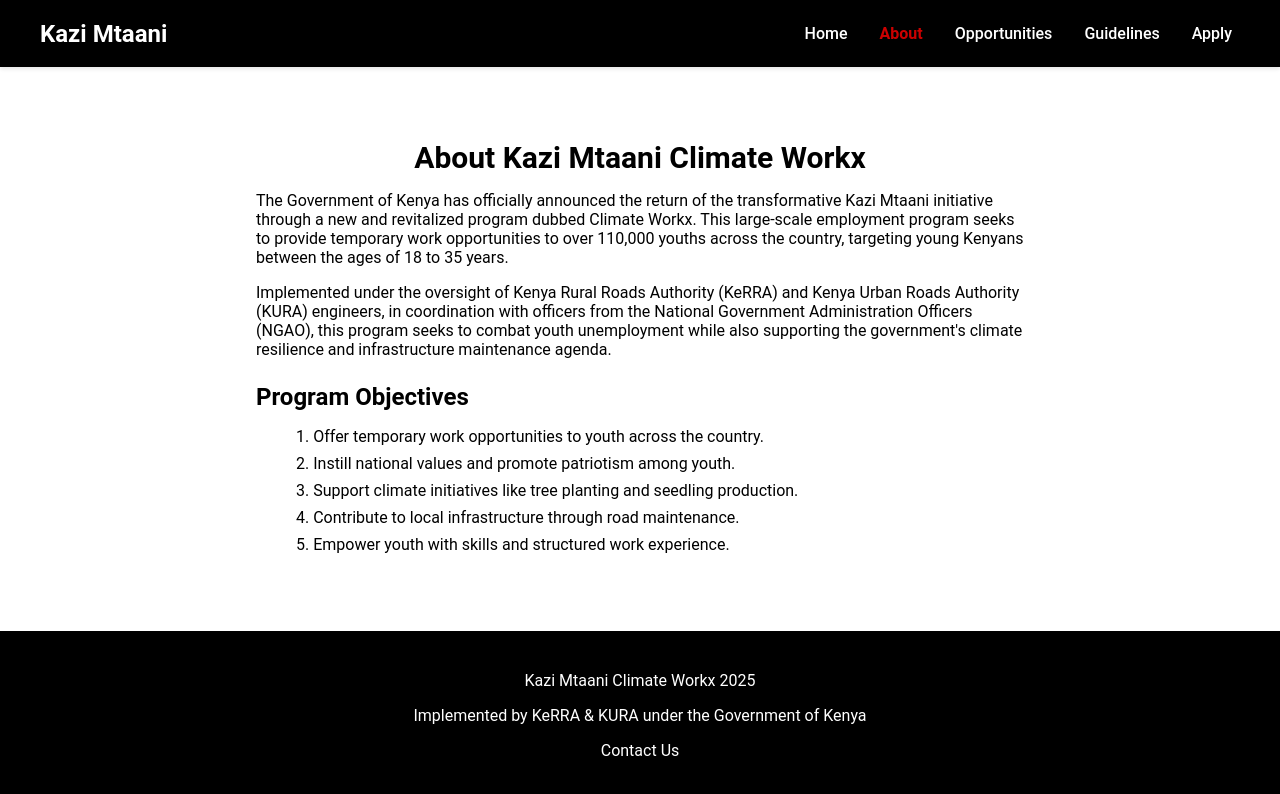
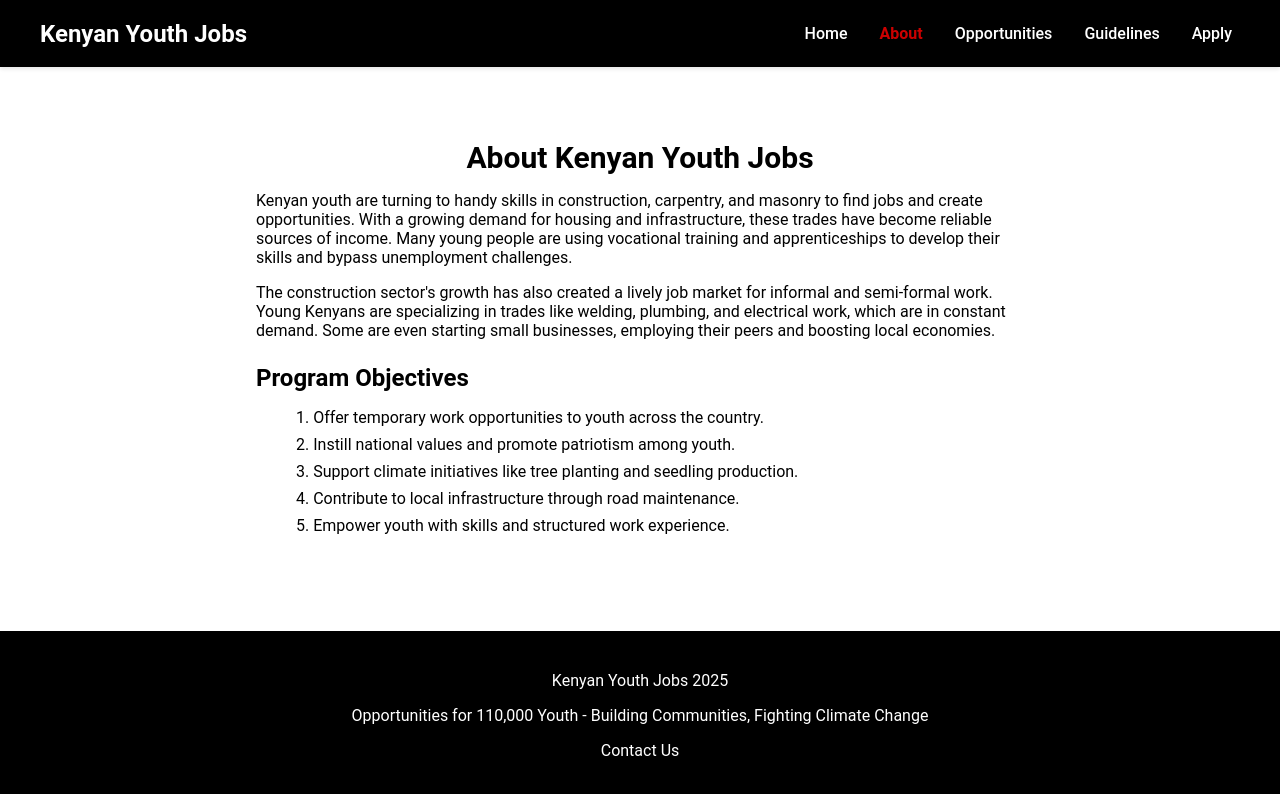
Before and after one commit to KelluuhShit/ajirakenya, a React (Create React App) app: page /about in a window 1280 px wide. Shown: the top 794 px of the page. Built offline with nearby package versions, Linux system fonts and the light colour scheme.

Commit message:
updaeted app content

```diff
--- a/src/components/Footer.js
+++ b/src/components/Footer.js
@@ -4,12 +4,12 @@
   return (
     <footer className="footer">
       <div className="container">
-        <p className="footer-text">Kazi Mtaani Climate Workx 2025</p>
+        <p className="footer-text">Kenyan Youth Jobs 2025</p>
         <p className="footer-text">
-          Implemented by KeRRA & KURA under the Government of Kenya
+         Opportunities for 110,000 Youth - Building Communities, Fighting Climate Change
         </p>
         <p>
-          <a href="mailto:info@kazimtaani.go.ke" className="footer-link">
+          <a href="mailto:info@jobsforyouths.com" className="footer-link">
             Contact Us
           </a>
         </p>
--- a/src/components/Header.js
+++ b/src/components/Header.js
@@ -19,7 +19,7 @@
           transition={{ duration: 0.5 }}
         >
           <Link to="/" className="logo">
-            Kazi Mtaani
+            Kenyan Youth Jobs
           </Link>
         </motion.div>
         <button className="menu-toggle" onClick={toggleMenu} aria-label="Toggle navigation menu">
--- a/src/components/Hero.js
+++ b/src/components/Hero.js
@@ -14,7 +14,7 @@
           transition={{ duration: 0.8 }}
           className="hero-title"
         >
-          Kazi Mtaani Climate Workx 2025
+          Kenyan Youth Jobs 2025
         </motion.h1>
         <motion.p
           initial={{ opacity: 0 }}
--- a/src/pages/About.js
+++ b/src/pages/About.js
@@ -12,21 +12,20 @@
   return (
     <section className="about-section">
       <div className="container">
-        <h2 className="section-title">About Kazi Mtaani Climate Workx</h2>
+        <h2 className="section-title">About Kenyan Youth Jobs</h2>
         <div className="about-content">
           <p className="about-text">
-            The Government of Kenya has officially announced the return of the
-            transformative Kazi Mtaani initiative through a new and revitalized program
-            dubbed Climate Workx. This large-scale employment program seeks to provide
-            temporary work opportunities to over 110,000 youths across the country,
-            targeting young Kenyans between the ages of 18 to 35 years.
+              Kenyan youth are turning to handy skills in construction,
+              carpentry, and masonry to find jobs and create opportunities. With a growing demand
+              for housing and infrastructure, these trades have become reliable
+              sources of income. Many young people are using vocational training
+              and apprenticeships to develop their skills and bypass unemployment challenges.
           </p>
           <p className="about-text">
-            Implemented under the oversight of Kenya Rural Roads Authority (KeRRA) and
-            Kenya Urban Roads Authority (KURA) engineers, in coordination with officers
-            from the National Government Administration Officers (NGAO), this program
-            seeks to combat youth unemployment while also supporting the government's
-            climate resilience and infrastructure maintenance agenda.
+            The construction sector's growth has also created a lively job market for informal
+             and semi-formal work. Young Kenyans are specializing in trades like welding, plumbing,
+             and electrical work, which are in constant demand. Some are even starting small
+             businesses, employing their peers and boosting local economies.
           </p>
           <h3 className="about-subtitle">Program Objectives</h3>
           <ul className="about-list">
--- a/src/pages/Apply.js
+++ b/src/pages/Apply.js
@@ -6,7 +6,7 @@
   return (
     <section className="apply-section">
       <div className="container">
-        <h2 className="section-title">Ready to Join Kazi Mtaani?</h2>
+        <h2 className="section-title">Ready to Join Youth Jobs ?</h2>
         <CountdownTimer />
         <ApplicationForm />
       </div>
--- a/src/pages/Home.js
+++ b/src/pages/Home.js
@@ -74,7 +74,7 @@
               <div className="modal-image" style={{ backgroundImage: `url(${coverImg})` }}></div>
               <div className="modal-body">
                 <h2 className="hero-title">
-                  Kazi Mtaani Climate Workx 2025
+                  Kenyan Youth Jobs 2025
                 </h2>
                 <p className="text-subtitle">
                   110,000 Youth Employment Opportunities - Building Communities, Fighting Climate Change
```
